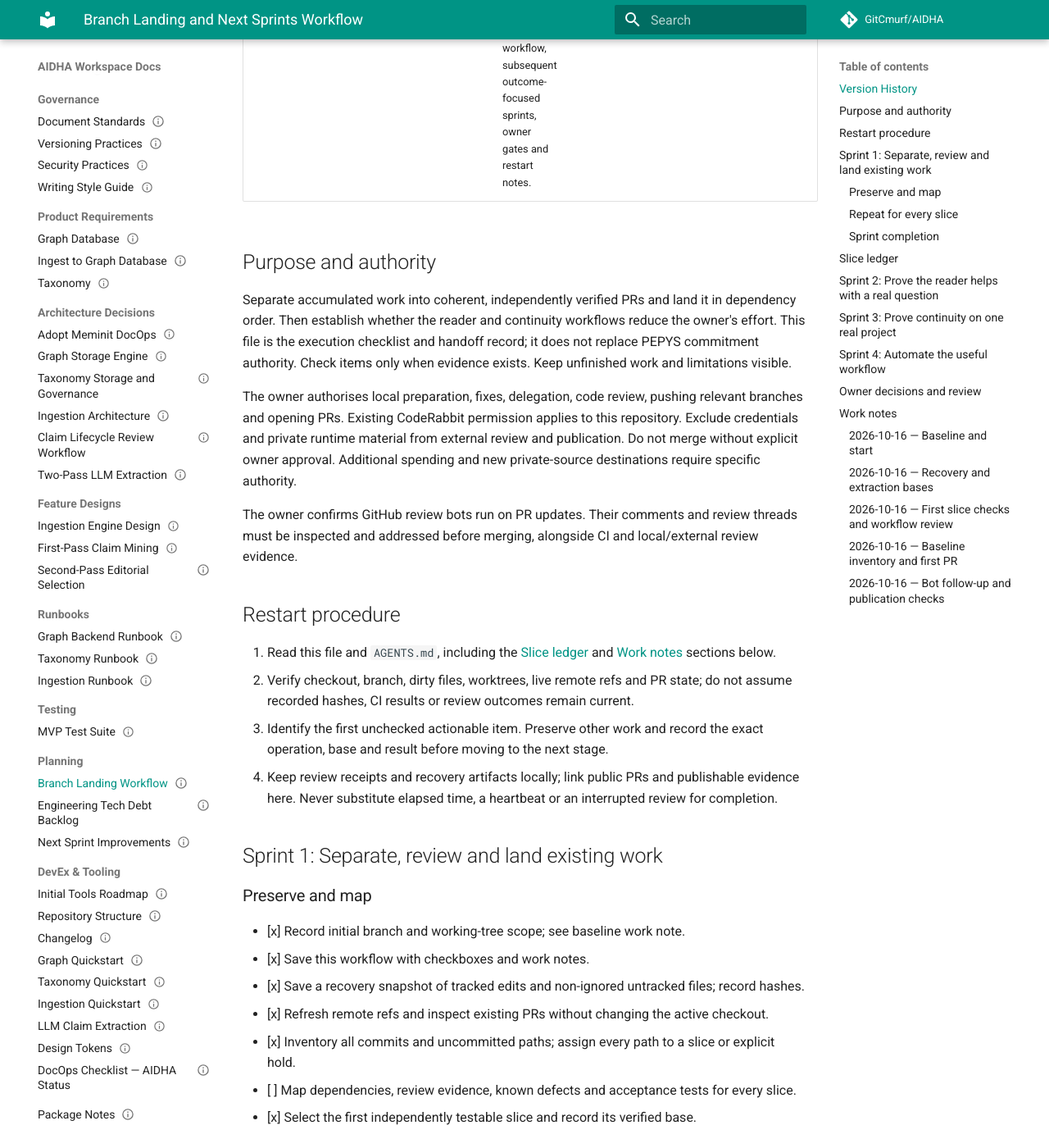
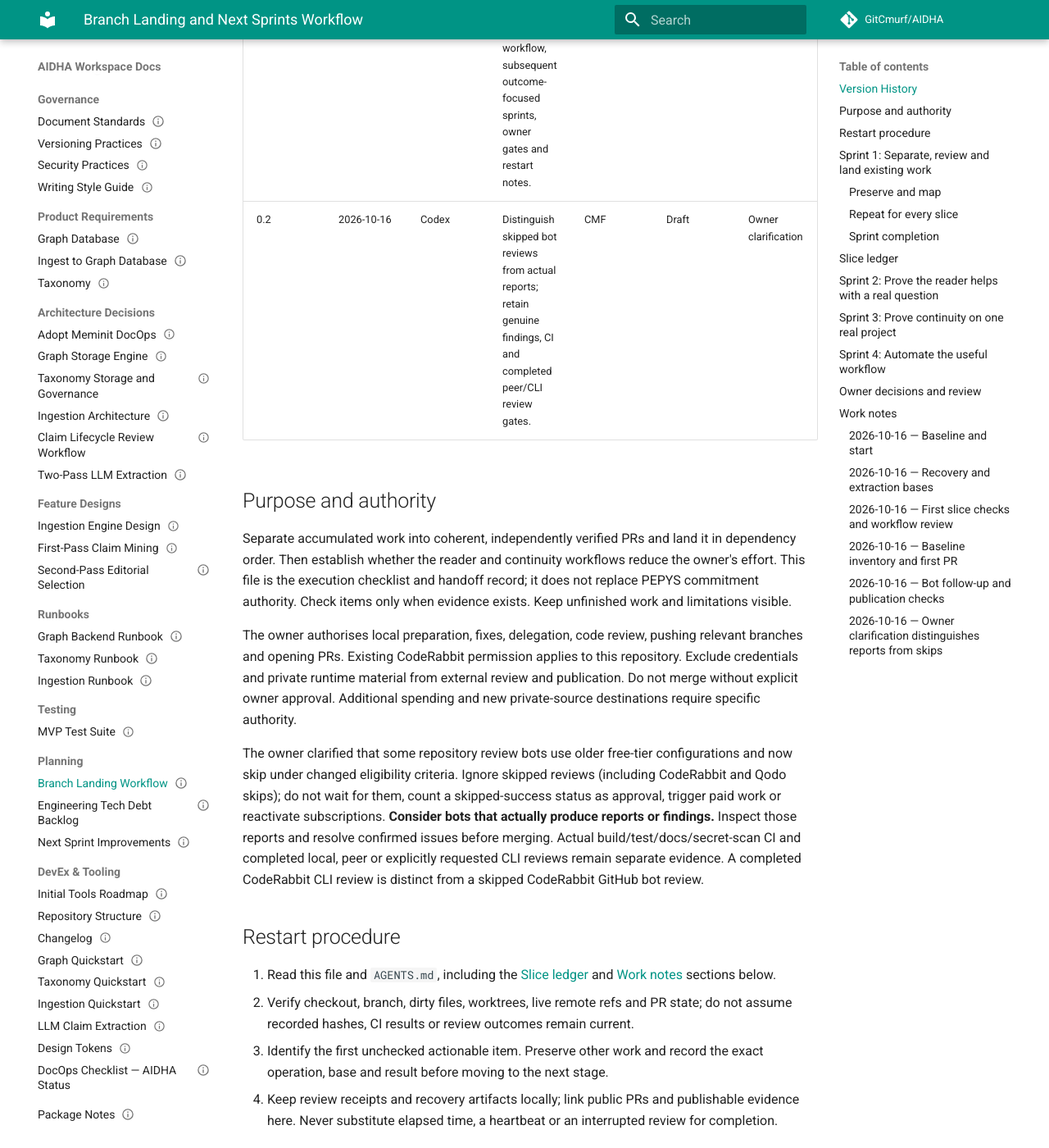
Before and after one commit to GitCmurf/AIDHA, an MkDocs documentation site: the page built from docs/05-planning/plan-015-branch-landing-workflow.md, in a window 1280 px wide and 1400 px high, scrolled down 446 px. Shown: the whole window at 82% size. Built offline with MkDocs 1.6.1 and Material for MkDocs 9.7.7, drawn with Linux system fonts in a browser that asks for light colours; comment, search, counter and statistics services are not loaded; the version menu is left out; some of the changed text lies outside the part shown.

Commit message:
docs(plan): distinguish reporting bots from skipped reviews

```diff
--- a/docs/01-indices/catalog.json
+++ b/docs/01-indices/catalog.json
@@ -497,7 +497,7 @@
       "document_id": "AIDHA-PLAN-015",
       "owner": "Engineering",
       "status": "Draft",
-      "version": "0.1",
+      "version": "0.2",
       "last_updated": "2026-10-16",
       "title": "Branch Landing and Next Sprints Workflow",
       "type": "PLAN",
--- a/docs/05-planning/plan-015-branch-landing-workflow.md
+++ b/docs/05-planning/plan-015-branch-landing-workflow.md
@@ -2,7 +2,7 @@
 document_id: AIDHA-PLAN-015
 owner: Engineering
 status: Draft
-version: '0.1'
+version: '0.2'
 last_updated: 2026-10-16
 title: Branch Landing and Next Sprints Workflow
 type: PLAN
@@ -14,7 +14,7 @@ related_ids: [AIDHA-PLAN-009, AIDHA-PLAN-008, AIDHA-PLAN-010, AIDHA-PLAN-011, AI
 > **Document ID:** AIDHA-PLAN-015
 > **Owner:** Engineering
 > **Status:** Draft
-> **Version:** 0.1
+> **Version:** 0.2
 > **Last Updated:** 2026-10-16
 > **Type:** PLAN
 
@@ -25,6 +25,7 @@ related_ids: [AIDHA-PLAN-009, AIDHA-PLAN-008, AIDHA-PLAN-010, AIDHA-PLAN-011, AI
 | Version | Date | Author | Change Summary | Reviewers | Status | Reference |
 | ------- | ---- | ------ | -------------- | --------- | ------ | --------- |
 | 0.1 | 2026-10-16 | Codex | Record the authorised extraction, review and PR workflow, subsequent outcome-focused sprints, owner gates and restart notes. | — | Draft | Owner request |
+| 0.2 | 2026-10-16 | Codex | Distinguish skipped bot reviews from actual reports; retain genuine findings, CI and completed peer/CLI review gates. | CMF | Draft | Owner clarification |
 
 ## Purpose and authority
 
@@ -38,8 +39,13 @@ and opening PRs. Existing CodeRabbit permission applies to this repository. Excl
 and private runtime material from external review and publication. Do not merge without explicit
 owner approval. Additional spending and new private-source destinations require specific authority.
 
-The owner confirms GitHub review bots run on PR updates. Their comments and review threads must
-be inspected and addressed before merging, alongside CI and local/external review evidence.
+The owner clarified that some repository review bots use older free-tier configurations and
+now skip under changed eligibility criteria. Ignore skipped reviews (including CodeRabbit and
+Qodo skips); do not wait for them, count a skipped-success status as approval, trigger paid work
+or reactivate subscriptions. **Consider bots that actually produce reports or findings.** Inspect
+those reports and resolve confirmed issues before merging. Actual build/test/docs/secret-scan CI
+and completed local, peer or explicitly requested CLI reviews remain separate evidence. A completed
+CodeRabbit CLI review is distinct from a skipped CodeRabbit GitHub bot review.
 
 ## Restart procedure
 
@@ -77,9 +83,11 @@ be inspected and addressed before merging, alongside CI and local/external revie
 - [ ] Verify exact staged file list, create a conventional commit and retain review identity.
 - [ ] Push the branch and open a PR with purpose, initiating specification, evidence and risks.
 - [ ] Verify the GitHub PR base, head, file list and CI results against the intended slice.
-- [ ] Wait for GitHub review bots; inspect reviews, issue comments and inline review threads.
-- [ ] Fix confirmed bot findings, explain rejected findings, rerun affected checks and push fixes.
-- [ ] Verify CI and review coverage of the latest head; record unresolved findings explicitly.
+- [ ] Inspect actual repository bot reports, comments and inline threads; ignore bots that skip
+  rather than treating skipped statuses as approval or waiting for unavailable reviews.
+- [ ] Fix confirmed findings from actual bot reports and local/peer/CLI reviews; document rejected
+  findings, rerun affected checks and push fixes. Do not activate paid reviews or subscriptions.
+- [ ] Verify actual CI and completed review coverage of the latest head; record limits explicitly.
 - [ ] Present a concise merge brief to the owner; obtain explicit approval before merging.
 - [ ] After an approved merge, refresh dependent bases, revalidate and update the ledger.
 
@@ -104,7 +112,7 @@ Do not introduce links to pages absent from a PR base.
 
 | Slice | Base / dependencies | Branch / PR | Stage and next action | Evidence / findings |
 | --- | --- | --- | --- | --- |
-| Graph search startup optimisation | Verified `main` at `eff2087`; independent | `015-graph-search-startup` / [PR 27](https://github.com/GitCmurf/AIDHA/pull/27) | Committed/pushed; CI and bot inspection in progress | 156 tests, lint/build/docs/DocOps and completed deep CodeRabbit review pass |
+| Graph search startup optimisation | Verified `main` at `eff2087`; independent | `015-graph-search-startup` / [PR 27](https://github.com/GitCmurf/AIDHA/pull/27) | Pushed; actual CI passes at `1db19c4`; owner merge approval pending | 156 tests, lint/build/docs/DocOps and completed deep CodeRabbit review pass |
 | Extraction and source distillation | Dependency map pending | Pending | Separate foundational fixes and distillation where contracts permit | AIDHA-PLAN-009, AIDHA-PLAN-010; older reviews require exact-scope checks |
 | Activation and continuity | Dependency map pending; mixed commit `b628643` needs deliberate separation | Pending | Pair public CLI, persistence tests and currently uncommitted supporting docs | PLAN-008, PLAN-011, PLAN-014 |
 | Reader and evidence navigation | Core extraction/evidence contracts; exact boundaries pending | Pending | Split usable increments from questions, relations and paper discovery | PLAN-012, PLAN-013 |
@@ -151,7 +159,7 @@ Do not introduce links to pages absent from a PR base.
 
 | Decision | Needed when | Recommendation and sensible alternatives | Current blocker? |
 | --- | --- | --- | --- |
-| Merge approval | After a concrete PR passes checks and reviews, including GitHub bots | Review a concise behaviour/evidence/risk brief; approve individually or an explicitly named dependency sequence | No; engineering preparation can proceed |
+| Merge approval | After a concrete PR passes checks and reviews, including actual reporting bots; skipped reviews ignored | Review a concise behaviour/evidence/risk brief; approve individually or an explicitly named dependency sequence | No; engineering preparation can proceed |
 | Reader usefulness | After one working answer and evidence trail is ready | Use the existing question; another live question is equally valid | Blocks a claim of owner benefit, not implementation |
 | Continuity inputs | Before processing additional private material | One bounded project plus read-only PEPYS snapshot; keep using synthetic material until selected | Blocks the real-input pilot only |
 | New disclosure, spending or account integration | Only if necessary for a selected workflow | Prefer existing authorised routes; present concrete scope and cost before asking | No current new request |
@@ -235,3 +243,15 @@ Do not introduce links to pages absent from a PR base.
   Inspection confirmed they were SHA-256 file checksums. Keep those in the private recovery
   manifest; the published inventory now includes only paths, dispositions and commit metadata.
   No detector rule or baseline has been weakened.
+
+### 2026-10-16 — Owner clarification distinguishes reports from skips
+
+- Some repository review bots use old free-tier configurations and changed eligibility rules.
+  The owner's final instruction is to consider actual bot reports, while ignoring skipped reviews
+  such as the CodeRabbit and Qodo responses. Do not wait for skipped reviews or change billing.
+- Keep completed CodeRabbit CLI/peer reviews and real CI as separate verification. PR 27's final
+  revision `1db19c4` passes TypeScript Packages, Docs Check and Secret Scan. DeepSource's genuine
+  finding was addressed and its final JavaScript result passes. Skipped bots supply no approval.
+  The PR is ready for owner merge review; no merge has occurred.
+- Future PRs need inspection of any genuine reporting-bot findings and final-head CI. This
+  clarification supersedes earlier work-note language about ignoring all repository bot results.
```
